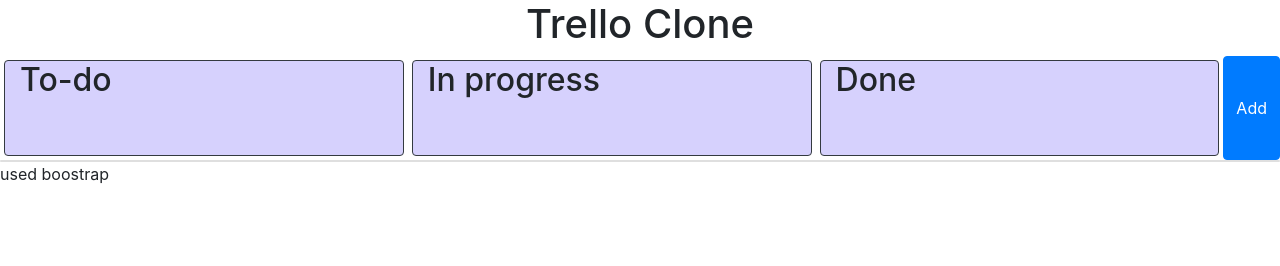
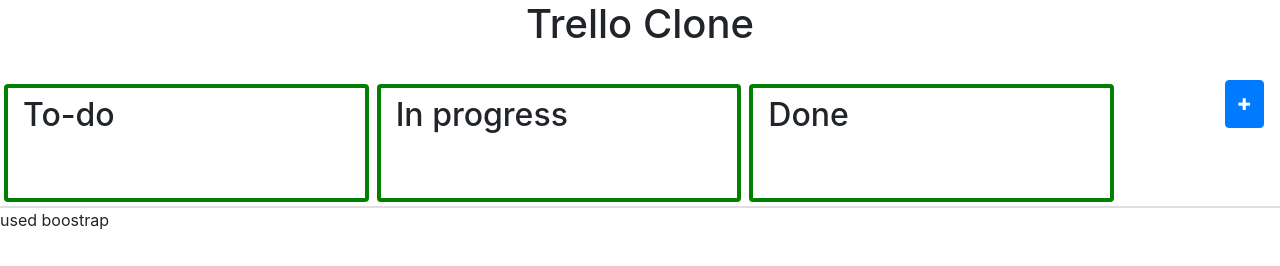
Before and after one commit to rachelhdvo0727/designing-no-css, a website built with Parcel: page index.html in a window 1280 px wide. Built offline with nearby package versions, Linux system fonts and the light colour scheme.

Commit message:
fixed margin

```diff
--- a/index.html
+++ b/index.html
@@ -21,42 +21,42 @@
   </head>
 
   <body>
-    <h1 class="text-center">Trello Clone</h1>
+    <h1 class="text-center" style="margin-bottom: 2rem;">Trello Clone</h1>
     <main class="container-fluid">
       <article class="row">
         <!-- 3 Lists -->
         <section
           id="todoList"
-          class="col-md border border-dark rounded pb-md-5 m-1 d-inline-block"
-          style="background-color: rgb(214, 209, 253);"
+          class="col-md rounded pb-md-5 m-1 d-inline-block"
+          style="border: solid 4px green !important;"
         >
-          <h2>To-do</h2>
+          <h2 class="py-2">To-do</h2>
           <div class="list"></div>
         </section>
         <section
           id="progressList"
-          class="col-md border border-dark rounded pb-md-5 m-1 d-inline-block"
-          style="background-color: rgb(214, 209, 253);"
+          class="col-md rounded pb-md-5 m-1 d-inline-block"
+          style="border: solid 4px green !important;"
         >
-          <h2>In progress</h2>
+          <h2 class="py-2">In progress</h2>
           <div class="list"></div>
         </section>
         <section
           id="doneList"
-          class="col-md border border-dark rounded pb-md-5 m-1 d-inline-block"
-          style="background-color: rgb(214, 209, 253);"
+          class="col-md rounded pb-md-5 m-1 d-inline-block"
+          style="border: solid 4px green !important;"
         >
-          <h2>Done</h2>
+          <h2 class="py-2">Done</h2>
           <div class="list"></div>
         </section>
         <!-- form & add button -->
         <button
           id="addNew"
           type="button"
-          class="btn btn-primary"
+          class="btn btn-primary btn-small offset-1"
+          style="height: 3rem; margin-right: 1rem;"
           data-toggle="modal"
-        >
-          Add
+        >✚</button>
         </button>
         <section
           id="addNewTask"
@@ -69,7 +69,7 @@
           <div class="modal-dialog modal-dialog-scrollable" role="document">
             <div class="modal-content">
               <div class="modal-header">
-                <h2 class="newTask modal-title">New Task</h2>
+                <h2 class="newTask modal-title">Add New Task</h2>
                 <button
                   type="button"
                   class="close"
@@ -125,7 +125,7 @@
                       class="form-control"
                       required
                     />
-                    <p class="msg">When is the dealine?</p>
+                    <!-- <p class="msg">When is the dealine?</p> -->
                   </div>
                   <div class="form-group">
                     <label for="creator">Created by</label>
@@ -194,12 +194,12 @@
                 <div class="modal-footer">
                   <button
                     type="button"
-                    class="btn btn-secondary"
+                    class="btn btn-outline-dark"
                     data-dismiss="modal"
                   >
                     Close
                   </button>
-                  <button type="button" class="add btn btn-primary">
+                  <button type="button" class="add btn btn-dark">
                     Add
                   </button>
                 </div>
```
